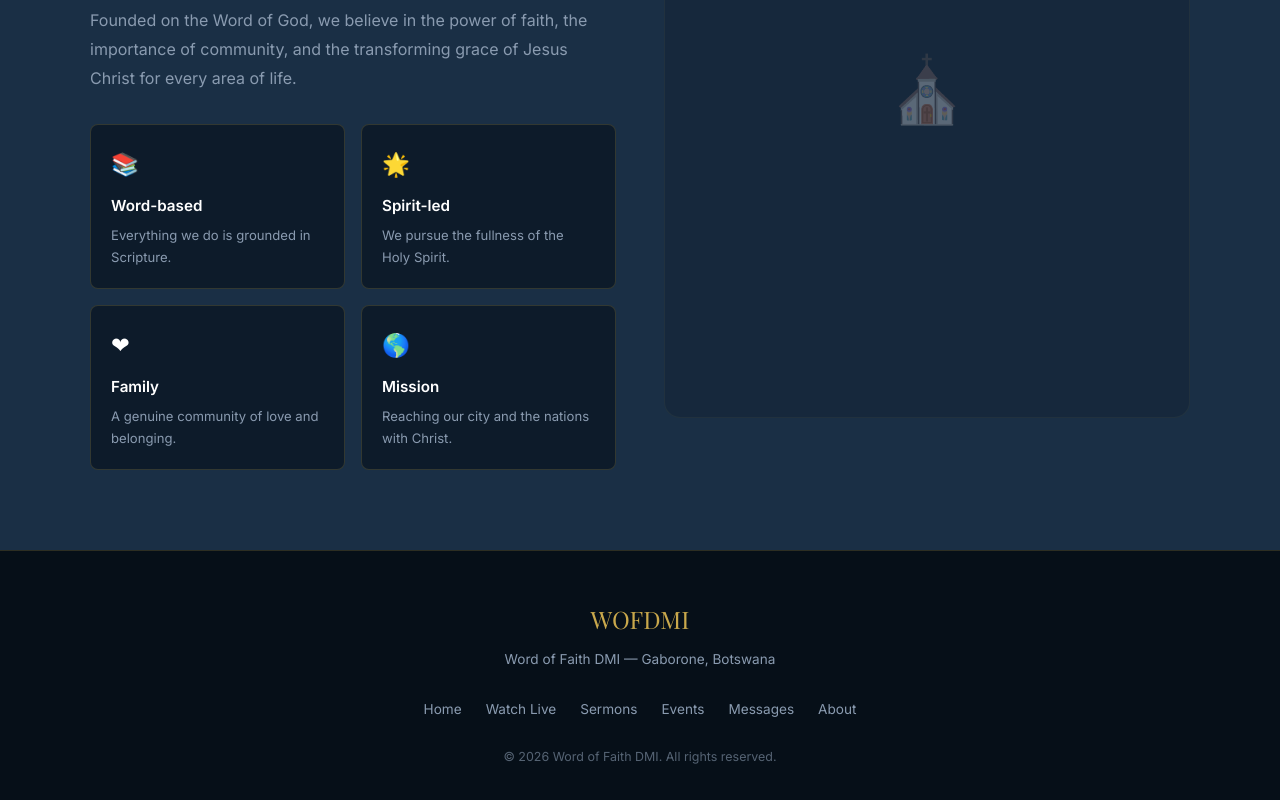
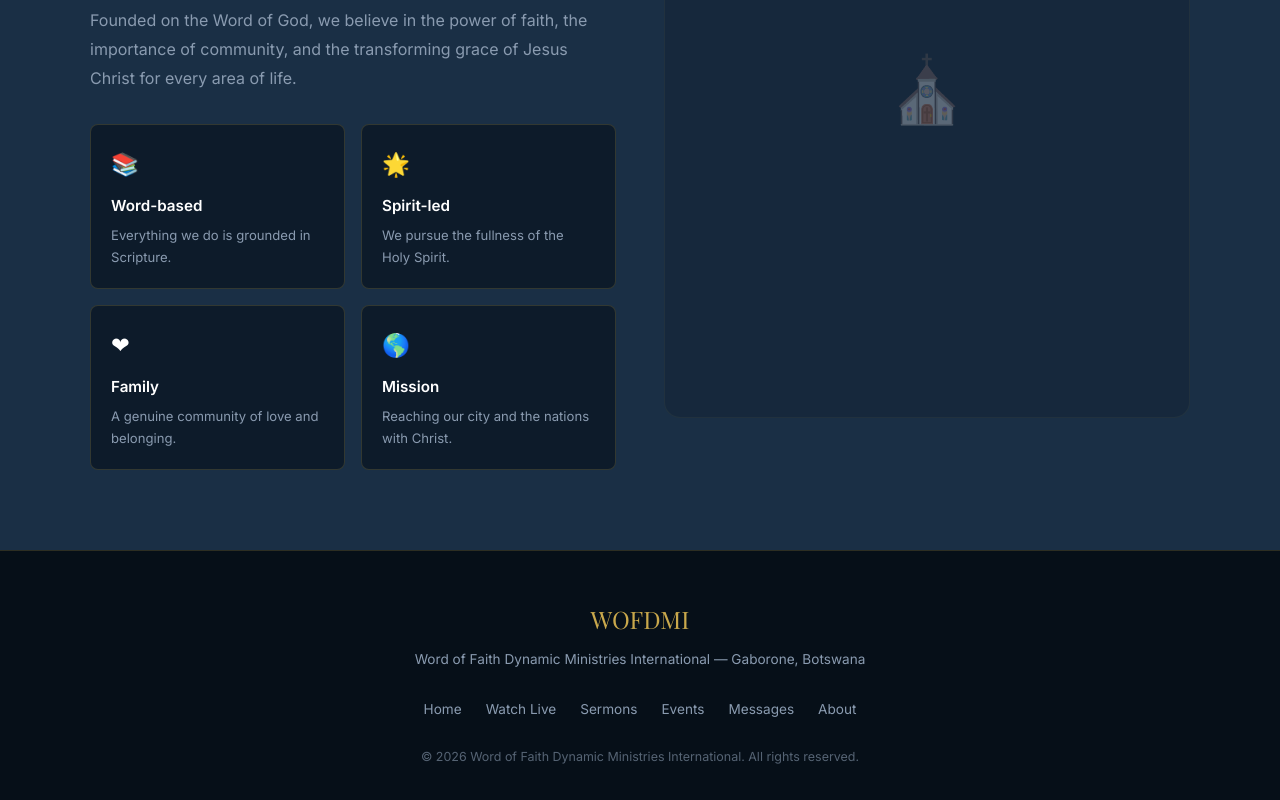
Before and after one commit to wofdmi/wofdmi.github.io, a plain HTML site: page index.html in a window 1280 px wide. Shown: the part 4814-5614 px from the top of the page. Drawn offline with nearby package versions, Linux system fonts and the light colour scheme; files that its build step writes are made by us from their sources.

Commit message:
Update church website

```diff
--- a/index.html
+++ b/index.html
@@ -277,7 +277,7 @@
             <h3>Contact</h3>
             <p>
               Email: <a href="mailto:info@wofdmi.com" style="color:var(--gold)">info@wofdmi.com</a><br>
-              Facebook: <a href="https://www.facebook.com/YOUR_PAGE_NAME" target="_blank" style="color:var(--gold)">Word of Faith DMI</a>
+              Facebook: <a href="https://www.facebook.com/Word Of Faith Dynamic Ministries International" target="_blank" style="color:var(--gold)">Word of Faith Dynamic Ministries International</a>
             </p>
           </div>
         </div>
@@ -333,7 +333,7 @@
   <!-- ── FOOTER ── -->
   <footer>
     <div class="footer-logo">WOFDMI</div>
-    <p class="footer-tagline">Word of Faith DMI &mdash; Gaborone, Botswana</p>
+    <p class="footer-tagline">Word of Faith Dynamic Ministries International &mdash; Gaborone, Botswana</p>
     <ul class="footer-links">
       <li><a href="#home">Home</a></li>
       <li><a href="#live">Watch Live</a></li>
@@ -342,7 +342,7 @@
       <li><a href="#messages">Messages</a></li>
       <li><a href="#about">About</a></li>
     </ul>
-    <p class="footer-copy">&copy; 2026 Word of Faith DMI. All rights reserved.</p>
+    <p class="footer-copy">&copy; 2026 Word of Faith Dynamic Ministries International. All rights reserved.</p>
   </footer>
 
   <!-- ── JS ── -->
```
